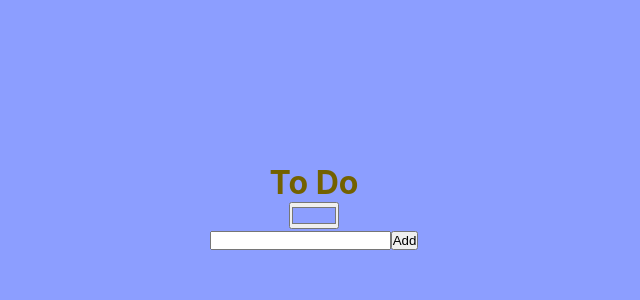
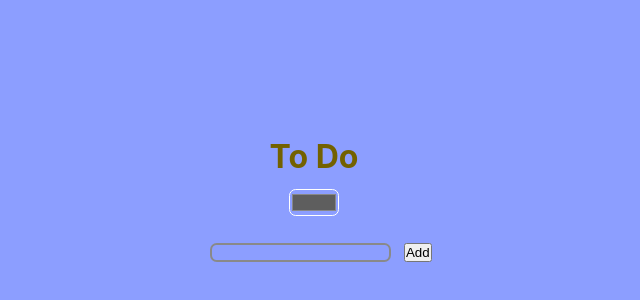
Before and after one commit to NoelJasik/To-Do-List, a React (Create React App) app: page / in a window 1280 px wide. Shown: the part 194-494 px from the top of the page, without its empty margins (326-966 px from the left). Built offline with nearby package versions, Linux system fonts and the light colour scheme.

Commit message:
some style

```diff
--- a/src/App.css
+++ b/src/App.css
@@ -39,3 +39,15 @@ h1 {
   filter: invert(1);
   mix-blend-mode: difference;
 }
+
+input {
+  background: inherit;
+  background-clip: text;
+  -webkit-background-clip: text;
+  color: transparent;
+  filter: invert(1) grayscale(1);
+  -webkit-filter: invert(1) grayscale(1);
+  border-style: solid;
+  border-radius: 0.5em;
+  margin:1em
+}
```
